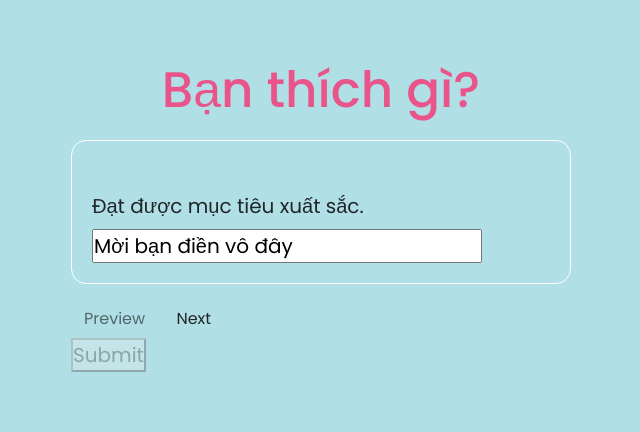
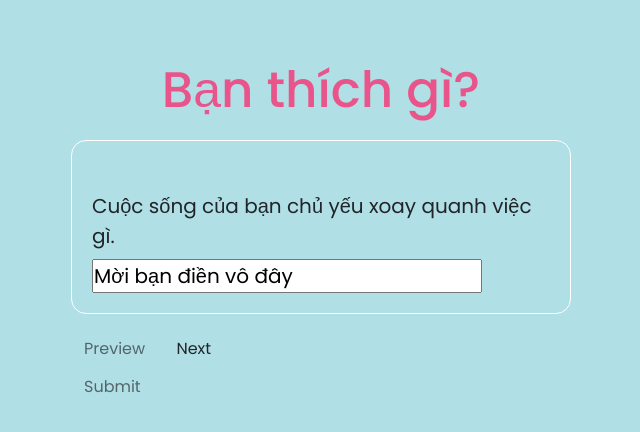
Before and after one commit to duat0sao/huongnghiep-ikigai, a PHP site: page /toithich/index.html in a window 1280 px wide. Shown: the top 432 px of the page, without its empty margins (319-959 px from the left). Run offline with PHP 8.4, Linux system fonts and the light colour scheme; some libraries are stand-ins or nearby versions.

Commit message:
update bg

```diff
--- a/toithich/index.html
+++ b/toithich/index.html
@@ -136,7 +136,7 @@ canvas#myChart {
                     <input type="button" class="next btn" value="Next">
                 </div>
                 <div class="footer_r">
-                    <button class="form-submit vohieuhoa" disabled>Submit</button>
+                    <button class="form-submit vohieuhoa btn" disabled>Submit</button>
                 </div>
               </div>
     		</form>
@@ -146,46 +146,58 @@ canvas#myChart {
     <script>
         var dataQuestion = [
 	{
-		"nhomA" : "Đạt được mục tiêu xuất sắc.",
+		"nhomA" : "Cuộc sống của bạn chủ yếu xoay quanh việc gì.",
 
 	},{
-		"nhomA" : "Độc lập.",
+		"nhomA" : "Bạn bè nhớ đến bạn vì điều gì.",
 
 	},{
-		"nhomA" : "Hướng đến những cơ hội mới.",
+		"nhomA" : "Thầy cô nhớ đến bạn vì điều gì.",
 
 	},{
-		"nhomA" : "Tôi thích nói lên suy nghĩ của mình.",
+		"nhomA" : "Kỹ năng bẩm sinh bạn có.",
 
 	},{
-		"nhomA" : "Tôi giỏi thuyết phục mọi người",
+		"nhomA" : "Bạn học kỹ năng nào dễ dàng nhất",
 
 	},{
-		"nhomA" : "Tôi rất bình thường trong thói quen của tôi.",
+		"nhomA" : "Bạn bè hay nhờ bạn điều gì.",
 
 	},{
-		"nhomA" : "Tôi có sự nhận thức và hiểu biết sâu sắc về mọi người xung quanh.",
+		"nhomA" : "Nếu không phải nghĩ về tiền, bạn sẽ làm gì.",
 
 	},{
-		"nhomA" : "Tôi có thể dễ dàng thuyết phục người khác.",
+		"nhomA" : "Điều gì khiến bạn quên thời gian.",
 
 	},{
-		"nhomA" : "Tôi đưa ra quyết định nhanh chóng.",
+		"nhomA" : "Điều gì khiến làm nổi khùng.",
 
 	},{
-		"nhomA" : "Tôi nóng nảy bồn chồn.",
+		"nhomA" : "Điều  gì làm bạn tràn đầy nhiệt huyết.",
 
 	},{
-		"nhomA" : "Mọi người không thể ngăn cản tôi.",
+		"nhomA" : "Bạn muốn thay đổi gì ở trường học.",
 
 	},{
-		"nhomA" : "Bỏ dở công việc.",
+		"nhomA" : "Thành tựu nào khiến bạn tự hào.",
 
 	},{
-		"nhomA" : "Làm việc với tiểu tiết.",
+		"nhomA" : "Điều gì khiến bạn cảm thấy vui nhất.",
 
 	},{
-		"nhomA" : "Phải đưa ra quyết định nhanh chóng.",
+		"nhomA" : "Điều gì khiến bạn muốn giải quyết nhất.",
+
+	},
+    {
+		"nhomA" : "3 điều bạn muốn làm ngay hôm nay.",
+
+	},
+    {
+		"nhomA" : "Bạn ngưỡng mộ công việc của ai nhất.",
+
+	},
+    {
+		"nhomA" : "Bạn thấy công việc của ai thú vị.",
 
 	},
 ]
```
Also changed, not shown: holland1/style.css (+0 -9 lines), test/style.css (+1 -1 lines).
